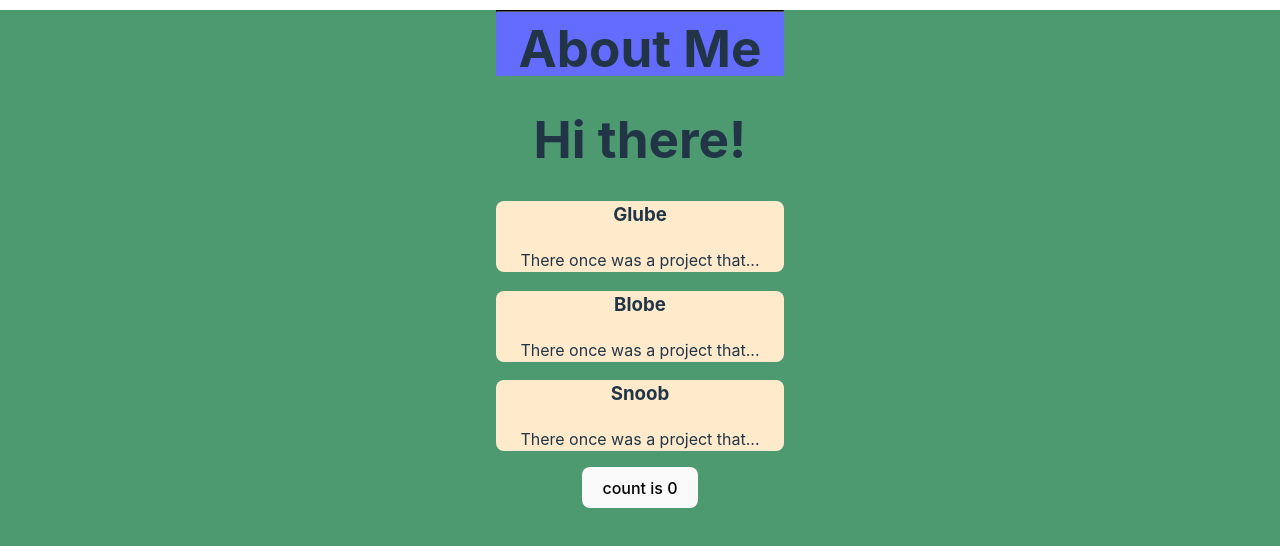
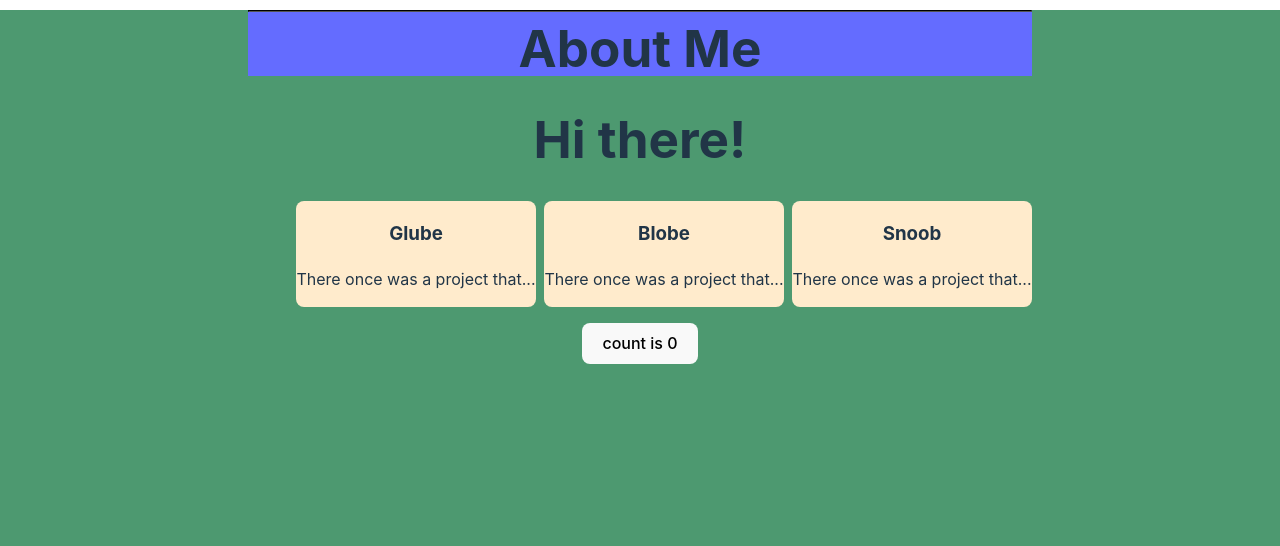
Before and after one commit to AlexanderCowley/AC-Portfolio, a React (Vite) app: page / in a window 1280 px wide. Shown: the top 546 px of the page. Built offline with nearby package versions, Linux system fonts and the light colour scheme.

Commit message:
Project Cards arranged to be horizontal.

```diff
--- a/src/App.css
+++ b/src/App.css
@@ -3,6 +3,17 @@
   /*margin: auto;
   padding: 2rem;*/
   text-align: center;
+}
+
+.horizontal
+{
+  list-style-type: none;
+}
+
+li
+{
+  display: inline-block;
+  padding-left: 8px;
 }
 
 @keyframes logo-spin {
--- a/src/App.tsx
+++ b/src/App.tsx
@@ -13,9 +13,18 @@ function App() {
       </header>
       <main>
         <h1>Hi there!</h1>
-        <ProjectCard projectName='Glube'/>
-        <ProjectCard projectName='Blobe'/>
-        <ProjectCard projectName='Snoob'/>
+        <ul className='horizontal'>
+          <li>
+              <ProjectCard projectName='Glube'/>
+          </li>
+          <li>
+              <ProjectCard projectName='Blobe'/>
+          </li>
+          <li>
+              <ProjectCard projectName='Snoob'/>
+          </li>
+        </ul>
+
       </main>
       <div className="card">
         <button onClick={() => setCount((count) => count + 1)}>
--- a/src/ProjectCard.css
+++ b/src/ProjectCard.css
@@ -1,8 +1,7 @@
 .bg
 {
+    display: inline-block;
+    width: 15em;
+    border-radius: 8px;
     background-color: hsl(36, 100%, 90%);
-    width: 18em;
-    margin-left: auto;
-    margin-right: auto;
-    border-radius: 8px;
 }
```
